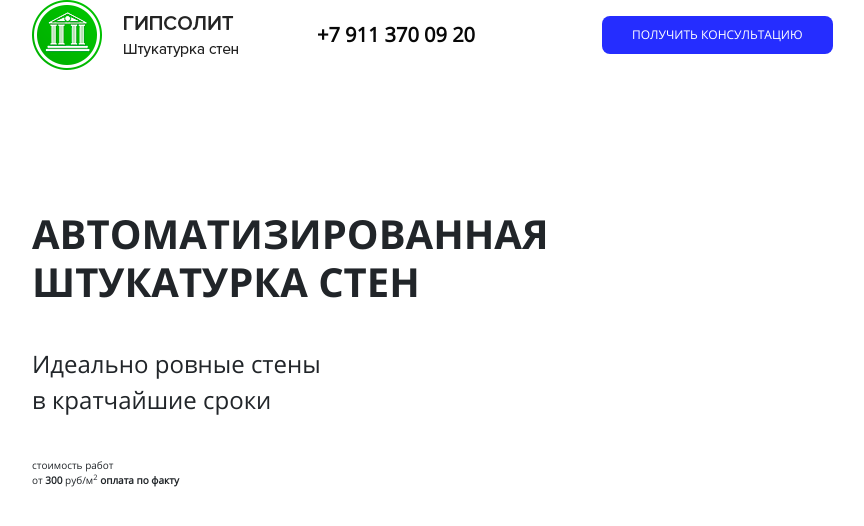
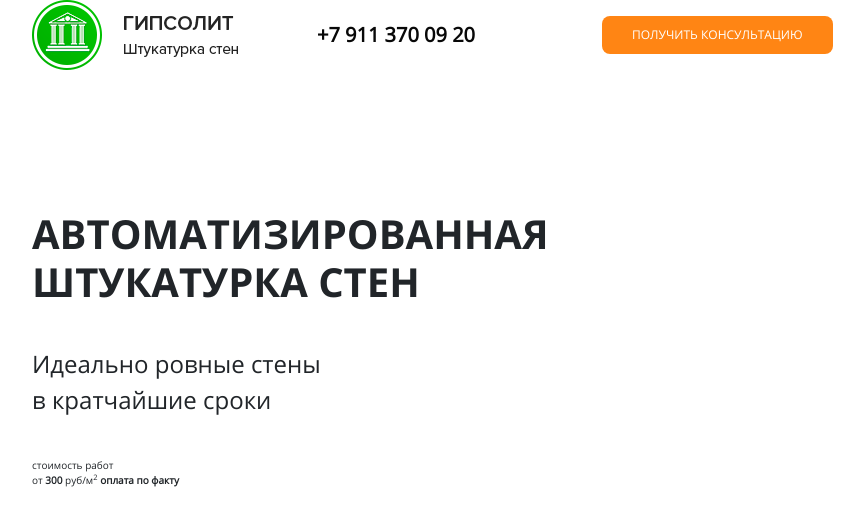
Before and after one commit to comradevkar/github-start, a plain HTML site: page index.html in a window 1280 px wide. Shown: the whole page, without its empty margins (53-917 px from the left). Drawn offline with nearby package versions, Linux system fonts and the light colour scheme; files whose address does not match are found by name; a web font is replaced by a local one.

```diff
--- a/less/style.less
+++ b/less/style.less
@@ -32,7 +32,7 @@
 }
 
 /* Colors */
-@btn-color: #ffb504;
+@btn-color: #ff8514;
 @icon-color: #49be15;
 @text: #080808;
 @danger: #ff0000;
```
Also changed, not shown: index.html (+1 -0 lines), css/style.css.
